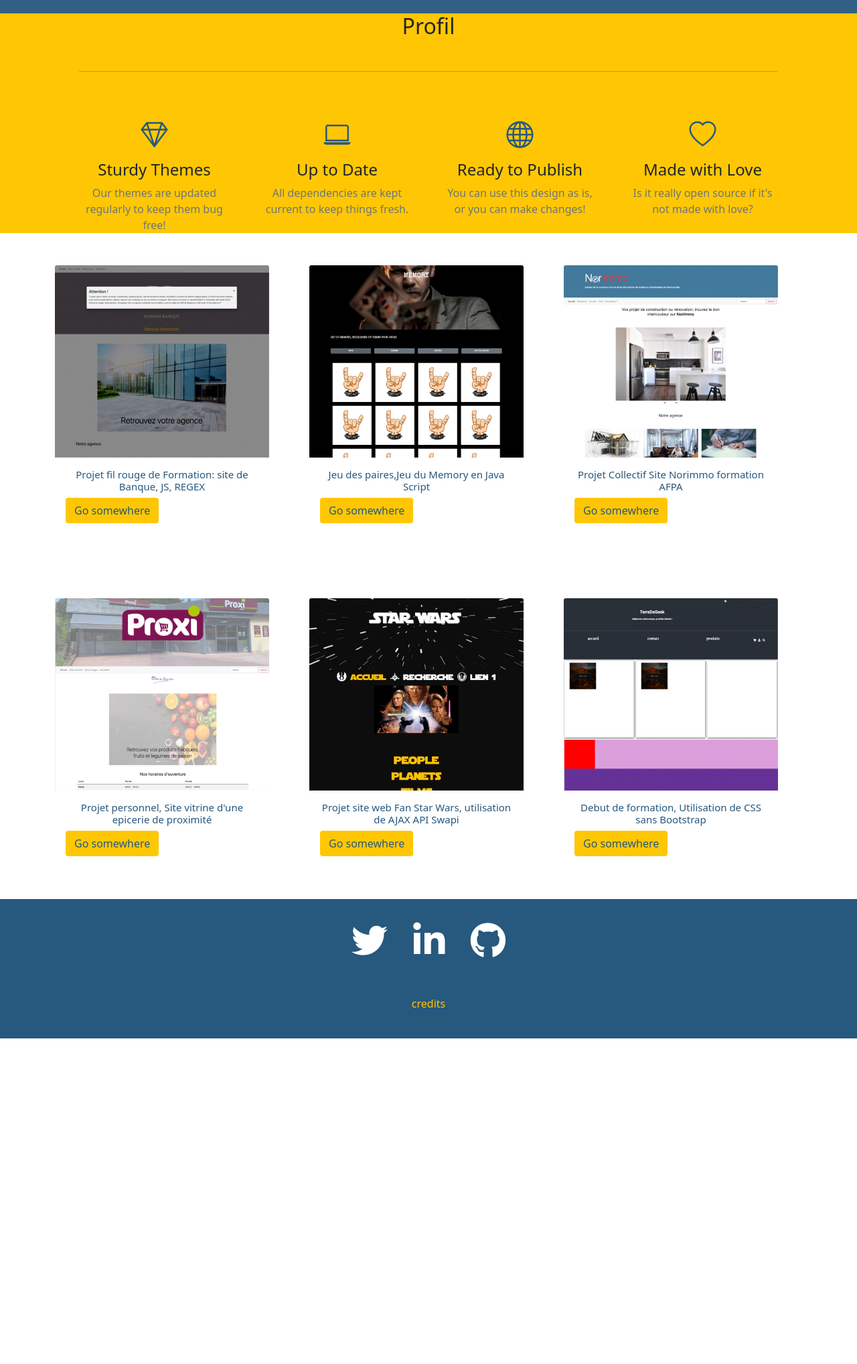
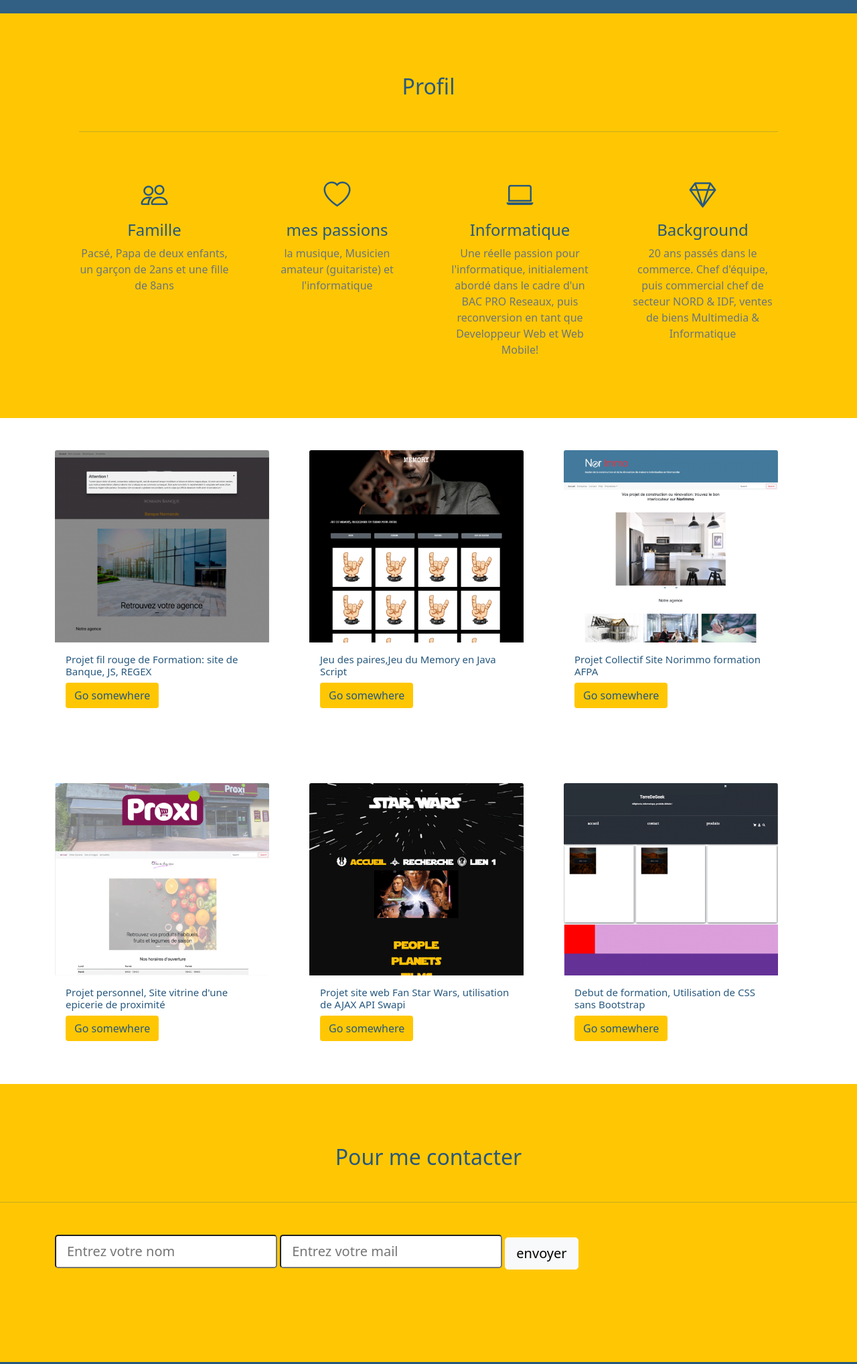
Before and after one commit to romainflly76/portfolio, a website built with Parcel: page index.html in a window 1280 px wide. Shown: the part 620-2656 px from the top of the page at 67% size. Before the commit the page ends 2170 px from the top, so only its background shows below. Built offline with nearby package versions, Linux system fonts and the light colour scheme; files whose address does not match are found by name.

Commit message:
section profil

```diff
--- a/css/main.css
+++ b/css/main.css
@@ -135,34 +135,60 @@ textarea {
   font-family: "barnettregular";
   font-size: 30px;
 }
-#boutonsLiens {
+main {
+  background-color: #fff;
+  height: 100%;
+  margin: 0;
 }
+
 #services i {
   color: #27587e;
 }
 #services > h2 {
   top: 15vh;
 }
+#contact {
+  background-color: #ffc703;
+  padding: 90px 0;
+  height: auto;
+  color: #27587e;
+}
 
+#about {
+  position: absolute;
+  background-color: #ffc703;
+  color: #27587e;
+  width: 50%;
+  height: 2.5em;
+  top: 83%;
+  left: 0;
+  right: 0;
+  margin: auto;
+}
+#profil {
+  background-color: #ffc703;
+  height: auto;
+  padding: 90px 0;
+  color: #27587e;
+}
 .card {
-  /* background-color: #27587e; */
   width: 40vh;
   margin: 0;
-  padding: 0;
   height: auto;
   border: 0ch;
 }
-footer .btn {
-  font-size: 30px;
+#projets {
+  background-color: #fff;
+  width: 150vh;
+  height: auto;
+  margin-top: 15vh;
 }
-footer .fab {
-  color: #fff;
-  font-size: 180%;
-}
-#contact {
-  background-color: #fff;
+#boutonsLiens {
+  background-color: #ffc703;
+  color: #27587e;
 }
 
+/* *********************** Polices Title / H1, H2, H3, H4, H5, P **************** */
 h1 {
   position: absolute;
   font-family: "barnettregular";
@@ -198,20 +224,24 @@ hr {
   border: 0;
   opacity: 0.25;
 }
-#about {
-  position: absolute;
-  background-color: #ffc703;
-  color: #27587e;
-  width: 50%;
-  height: 2.5em;
-  top: 83%;
-  left: 0;
-  right: 0;
-  margin: auto;
-}
+
+/* *********************** FOOTER ******************************* */
 #foot {
   color: #ffc703;
 }
+footer {
+  background-color: #27587e;
+}
+footer .btn {
+  font-size: 30px;
+}
+footer .fab {
+  color: #fff;
+  font-size: 180%;
+}
+
+/* ***********************Regles Media Querries ****************** */
+
 @media screen and (min-width: 500px) {
   #absolute {
     position: absolute;
@@ -304,31 +334,6 @@ hr {
   }
 }
 
-main {
-  background-color: #fff;
-  height: 100%;
-  margin: 0;
-}
-#profil {
-  background-color: #ffc703;
-  height: auto;
-  /* margin: 5vh; */
-}
-
-#projets {
-  width: 150vh;
-  height: auto;
-}
-#boutonsLiens {
-  background-color: #ffc703;
-  color: #27587e;
-}
-#projects {
-  justify-content: center;
-}
-footer {
-  background-color: #27587e;
-}
 /* ==========================================================================
    Helper classes
    ========================================================================== */
--- a/index.html
+++ b/index.html
@@ -64,36 +64,40 @@
         <div class="row gx-4 gx-lg-5">
           <div class="col-lg-3 col-md-6 text-center">
             <div class="mt-5">
-              <div class="mb-2"><i class="bi-gem fs-1"></i></div>
-              <h3 class="h4 mb-2">Sturdy Themes</h3>
-              <p class="text-muted mb-0">Our themes are updated regularly to keep them bug free!</p>
+              <div class="mb-2"><i class="bi bi-people fs-1"></i></div>
+              <h3 class="h4 mb-2">Famille</h3>
+              <p class="text-muted mb-0">Pacsé, Papa de deux enfants, un garçon de 2ans et une fille de 8ans</p>
+            </div>
+          </div>
+          <div class="col-lg-3 col-md-6 text-center">
+            <div class="mt-5">
+              <div class="mb-2"><i class="bi-heart fs-1"></i></div>
+              <h3 class="h4 mb-2">mes passions</h3>
+              <p class="text-muted mb-0">la musique, Musicien amateur (guitariste) et l'informatique</p>
             </div>
           </div>
           <div class="col-lg-3 col-md-6 text-center">
             <div class="mt-5">
               <div class="mb-2"><i class="bi-laptop fs-1"></i></div>
-              <h3 class="h4 mb-2">Up to Date</h3>
-              <p class="text-muted mb-0">All dependencies are kept current to keep things fresh.</p>
+              <h3 class="h4 mb-2">Informatique</h3>
+              <p class="text-muted mb-0">Une réelle passion pour l'informatique, initialement abordé dans le cadre d'un
+                BAC PRO Reseaux, puis reconversion en tant que Developpeur Web et Web Mobile!</p>
             </div>
           </div>
           <div class="col-lg-3 col-md-6 text-center">
             <div class="mt-5">
-              <div class="mb-2"><i class="bi-globe fs-1"></i></div>
-              <h3 class="h4 mb-2">Ready to Publish</h3>
-              <p class="text-muted mb-0">You can use this design as is, or you can make changes!</p>
-            </div>
-          </div>
-          <div class="col-lg-3 col-md-6 text-center">
-            <div class="mt-5">
-              <div class="mb-2"><i class="bi-heart fs-1"></i></div>
-              <h3 class="h4 mb-2">Made with Love</h3>
-              <p class="text-muted mb-0">Is it really open source if it's not made with love?</p>
+              <div class="mb-2"><i class="bi-gem fs-1"></i></div>
+              <h3 class="h4 mb-2">Background</h3>
+              <p class="text-muted mb-0">20 ans passés dans le commerce. Chef d'équipe, puis commercial chef de secteur
+                NORD & IDF, ventes de biens Multimedia & Informatique
+              </p>
             </div>
           </div>
         </div>
       </div>
     </section>
   </div>
+
 
   <!-- ******************************** Cards ************************************ -->
 
@@ -112,7 +116,18 @@
 
 
   <!-- ******************************** Contact ************************************ -->
-  <!-- <div id="contact"></div> -->
+  <div id="contact">
+    <h2 class="text-center mb-5">Pour me contacter</h2>
+    <hr class="divider" />
+    <div class="container mt-5 mb-5 justify-content-center">
+      <form action="https://formsubmit.co/romain.leboiteux@gmail.com" method="POST">
+        <input id="nom" class="form-control-lg" type="text" name="name" placeholder="Entrez votre nom" required>
+        <input id="mail" class="form-control-lg" type="email" name="email" placeholder="Entrez votre mail" required>
+        <button type="button" class="btn btn-light btn-lg">envoyer</button>
+      </form>
+    </div>
+
+  </div>
 
 
   <!-- ******************************** Footer ************************************ -->
--- a/js/main.js
+++ b/js/main.js
@@ -28,7 +28,7 @@ function projets() {
     cardsProjets.innerHTML += `<div class="col-12 col-sm-6 col-lg-4 my-2 mt-5 mb-5"><div class="card">
             <img class="card-img-top" src="${sourceCards}" alt="Card image cap">
       <div class="card-body">
-      <h5 class="card-title text-center">${infos[i]}</h5>
+      <h5 class="card-title">${infos[i]}</h5>
         <a href="#" id= "boutonsLiens" class="btn">Go somewhere</a>
       </div>
     </div>
@@ -49,8 +49,8 @@ displayNavbar.innerHTML += `<nav class="navbar navbar-expand-lg navbar-light fix
   <div class="collapse navbar-collapse" id="navbarResponsive">
     <ul class="navbar-nav ms-auto my-2 my-lg-0">
       <li class="nav-item"><a class="nav-link text-white" href="index.html">Portfolio</a></li>
-      <li class="nav-item"><a class="nav-link text-white" href="#projets">projets</a></li>
-      <li class="nav-item"><a class="nav-link text-white" href="#contact">Mon Profil</a></li>
+      <li class="nav-item"><a class="nav-link text-white" href="#projets">Mon Profil</a></li>
+      <li class="nav-item"><a class="nav-link text-white" href="#contact">Mes Projets</a></li>
       <li class="nav-item"><a class="nav-link text-white" href="#contact">Contact</a></li>
     </ul>
   </div>
```
